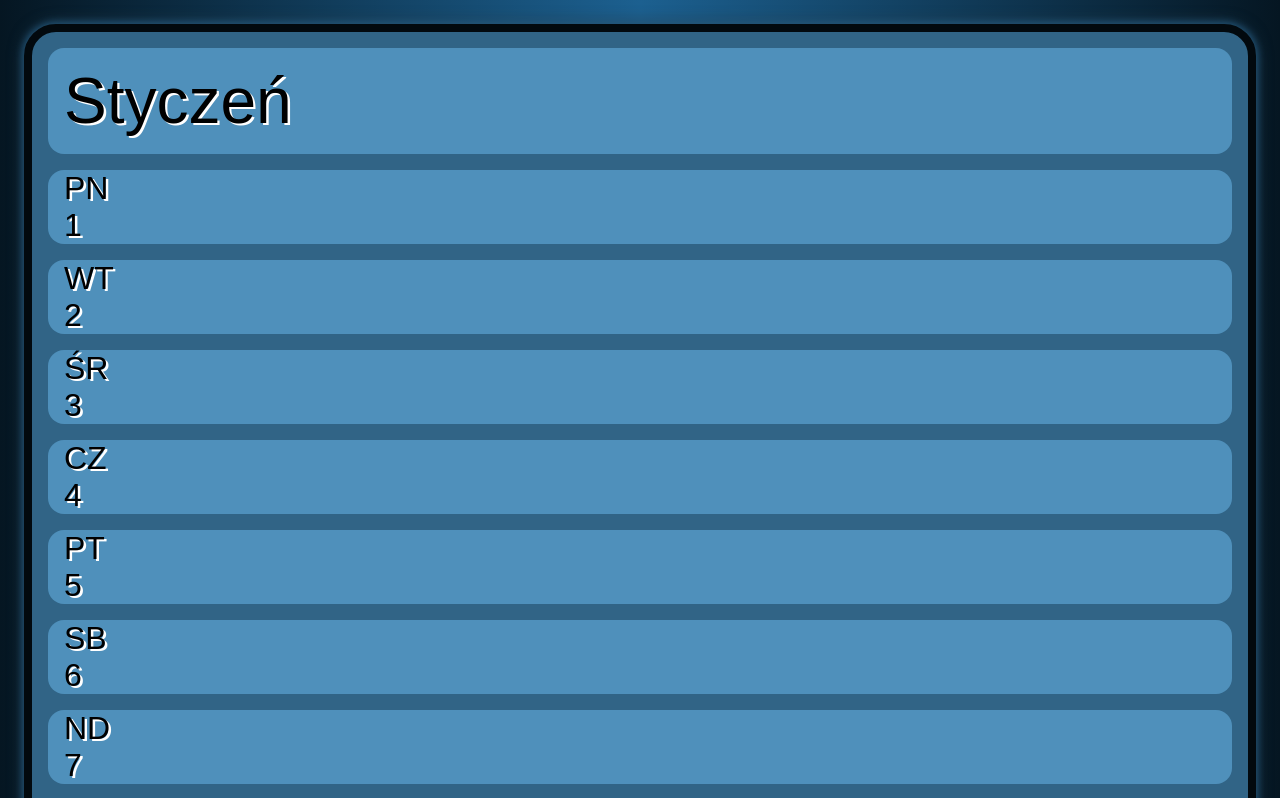
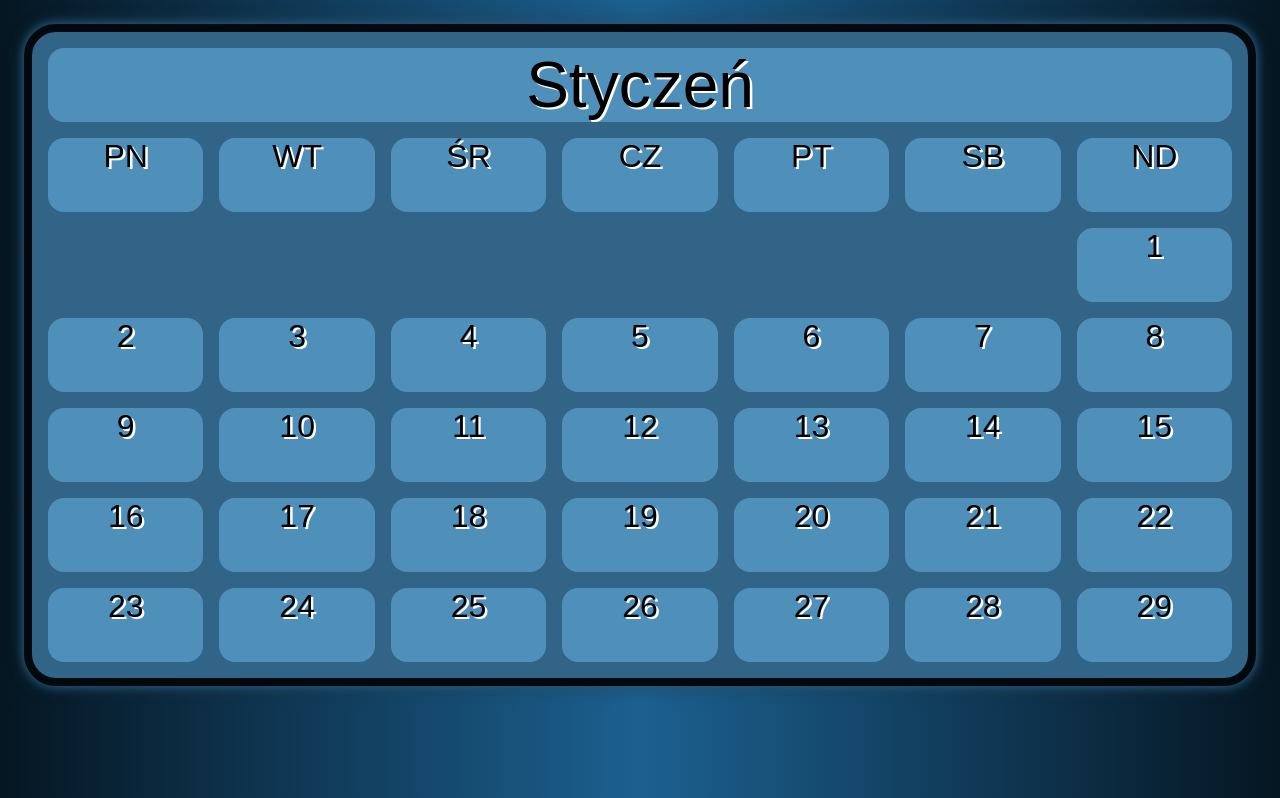
Before and after one commit to Kewin-Bieganski/AJP_PAI_Github, a plain HTML site: page Lab-1/index.html in a window 1280 px wide. Shown: the top 798 px of the page. Drawn offline with Linux system fonts and the light colour scheme.

Commit message:
Oops. Is the Earth flat?

```diff
--- a/Lab-1/index.html
+++ b/Lab-1/index.html
@@ -1,15 +1,15 @@
 <!DOCTYPE html>
 <html lang="en">
     <head>
-        <meta charset="UTF-8" />
-        <meta http-equiv="X-UA-Compatible" content="IE=edge" />
-        <meta name="viewport" content="width=device-width, initial-scale=1.0" />
+        <meta charset="UTF-8">
+        <meta http-equiv="X-UA-Compatible" content="IE=edge">
+        <meta name="viewport" content="width=device-width, initial-scale=1.0">
         <title>Kalendarz</title>
-        <link rel="stylesheet" href="style.css" />
+        <link rel="stylesheet" href="style.css">
     </head>
     <body>
         <div class="wrapper">
-            <div class="container flat">
+            <div class="container">
                 <div class="title"></div>
                 <div class="dayName"></div>
                 <div class="dayName"></div>
```
